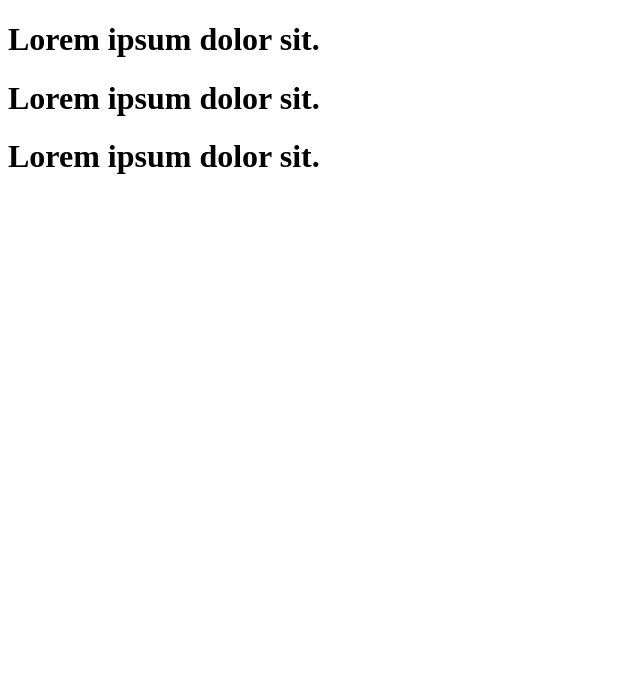
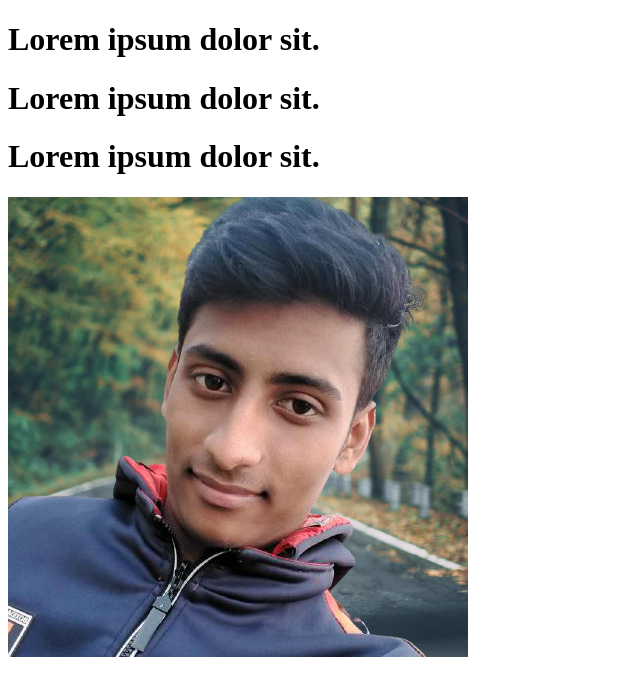
Before and after one commit to mdrokib231185/my-second-repo, a plain HTML site: page index.html in a window 1280 px wide. Shown: the whole page, without its empty margins (0-640 px from the left). Drawn offline with Linux system fonts and the light colour scheme.

Commit message:
add image

```diff
--- a/index.html
+++ b/index.html
@@ -10,5 +10,6 @@
     <h1>Lorem ipsum dolor sit.</h1>
     <h1>Lorem ipsum dolor sit.</h1>
     <h1>Lorem ipsum dolor sit.</h1>
+    <img src="./rok.png" alt="">
 </body>
 </html>
```
Also changed, not shown: rok.png (added).
